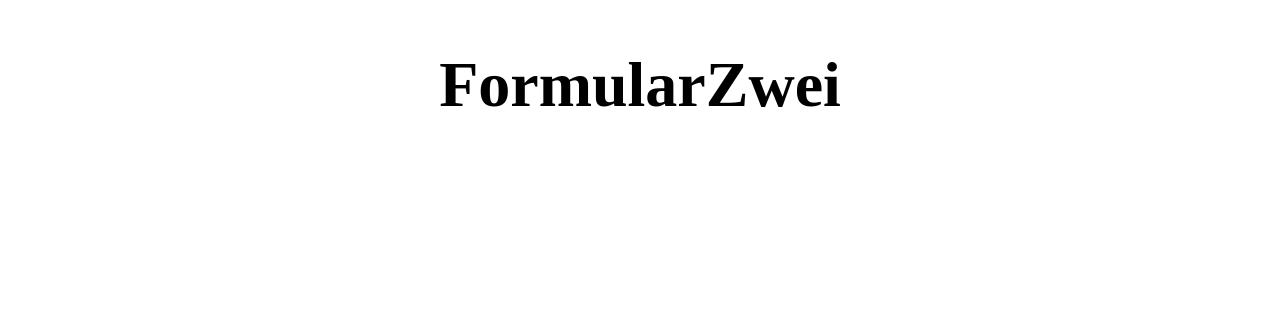
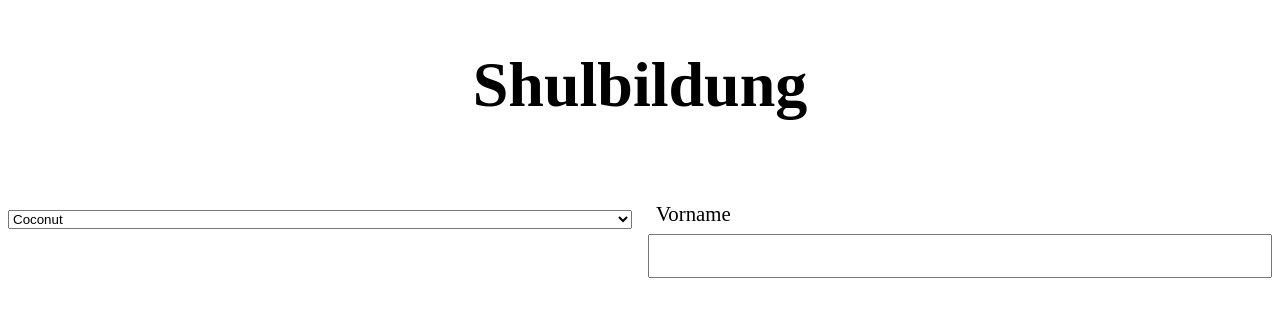
Before and after one commit to Jackeline-Matos/Lebenslauf, a React (Create React App) app in the folder lebenslauf/: page /formular2 in a window 1280 px wide. Shown: the top 316 px of the page. Built offline with nearby package versions, Linux system fonts and the light colour scheme.

Commit message:
bearbeitungformularid

```diff
--- a/lebenslauf/src/components/FormularEins.js
+++ b/lebenslauf/src/components/FormularEins.js
@@ -38,48 +38,48 @@ const FormularEins = () => {
           </div>
 
           <div className="flex">
-            <label htmlFor="stellen">Stellen</label>
-            <input type="text" id="stellen" />
+            <label htmlFor="position">Position</label>
+            <input type="text" id="position" />
           </div>
         </div>
 
         <div className="zeile">
           <div className="flex-eins">
             <label>Von</label>
-            <input type="date" id="start" />
+            <input type="date" id="startEins" />
           </div>
 
           <div className="flex-eins">
             <label>Bis</label>
-            <input type="date" id="end" />
+            <input type="date" id="endEins" />
           </div>
           <div className="flex">
             <label htmlFor="unternehmen">Unternehmen</label>
-            <input type="text" id="unternehmen" />
+            <input type="text" id="unternehmenEins" />
           </div>
           <div className="flex">
-            <label htmlFor="stellen">Stellen</label>
-            <input type="text" id="stellen" />
+            <label htmlFor="position">Position</label>
+            <input type="text" id="positionEins" />
           </div>
         </div>
 
         <div className="zeile">
           <div className="flex-eins">
             <label>Von</label>
-            <input type="date" id="start" />
+            <input type="date" id="startZwei" />
           </div>
 
           <div className="flex-eins">
             <label>Bis</label>
-            <input type="date" id="end" />
+            <input type="date" id="endZwei" />
           </div>
           <div className="flex">
             <label htmlFor="unternehmen">Unternehmen</label>
-            <input type="text" id="unternehmen" />
+            <input type="text" id="unternehmenZwei" />
           </div>
           <div className="flex">
-            <label htmlFor="stellen">Stellen</label>
-            <input type="text" id="stellen" />
+            <label htmlFor="position">Position</label>
+            <input type="text" id="positionZwei" />
           </div>
         </div>
 
--- a/lebenslauf/src/components/FormularZwei.js
+++ b/lebenslauf/src/components/FormularZwei.js
@@ -6,7 +6,27 @@ const FormularZwei = () => {
       animate={{ width: "100vw" }}
       exit={{ x: "window.innerWidth", transition: { duration: 0.1 } }}
     >
-      <h1>FormularZwei</h1>
+      <h1>Shulbildung</h1>
+
+      <form>
+        <div className="zeile">
+          <div className="flex">
+            <label htmlFor=""></label>
+            <select>
+              <option value="grapefruit">Grapefruit</option>
+              <option value="lime">Lime</option>
+              <option selected value="coconut">
+                Coconut
+              </option>
+              <option value="mango">Mango</option>
+            </select>
+          </div>
+          <div className="flex">
+            <label htmlFor="vorname">Vorname</label>
+            <input type="text" id="vorname" />
+          </div>
+        </div>
+      </form>
     </motion.div>
   );
 };
```
